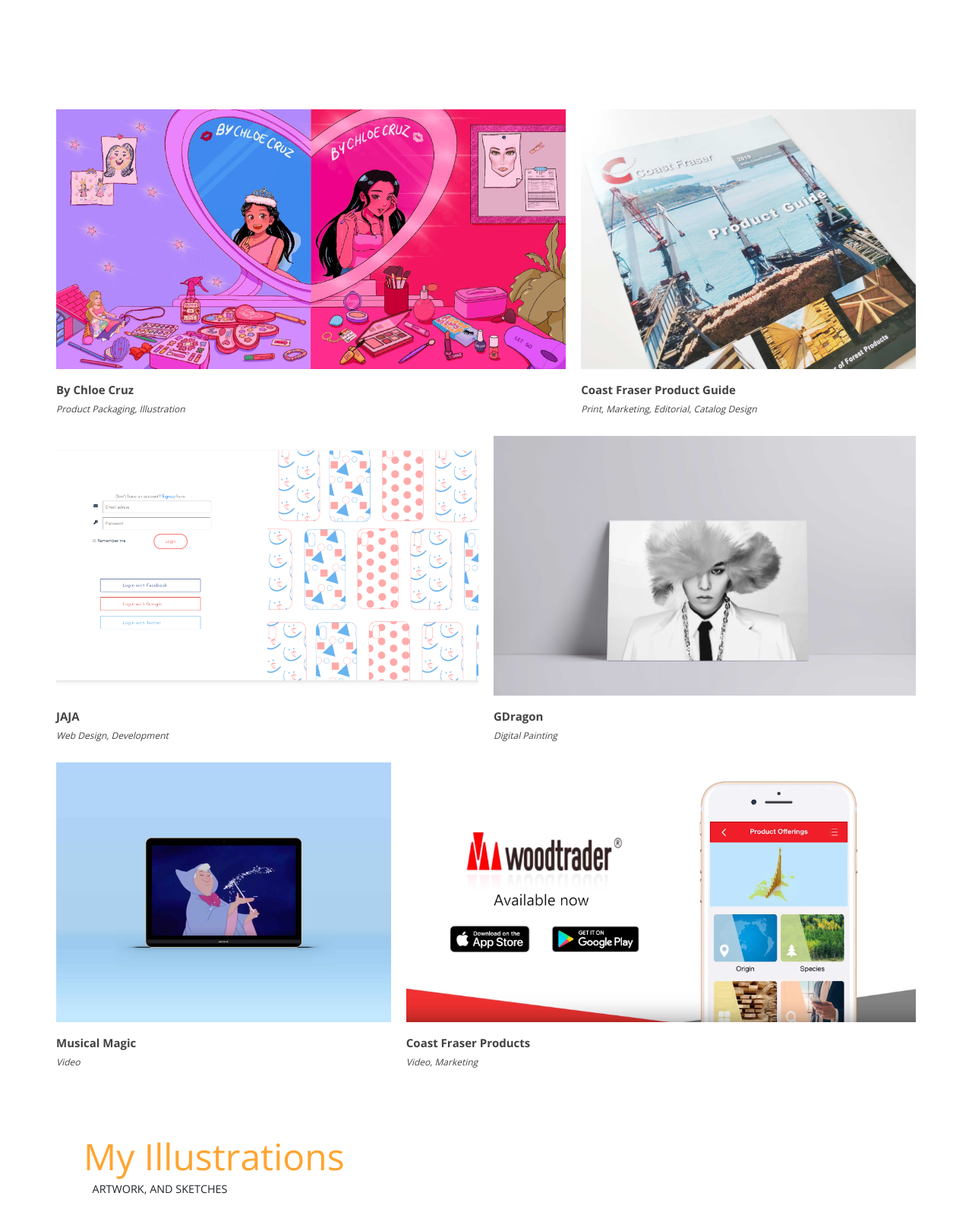
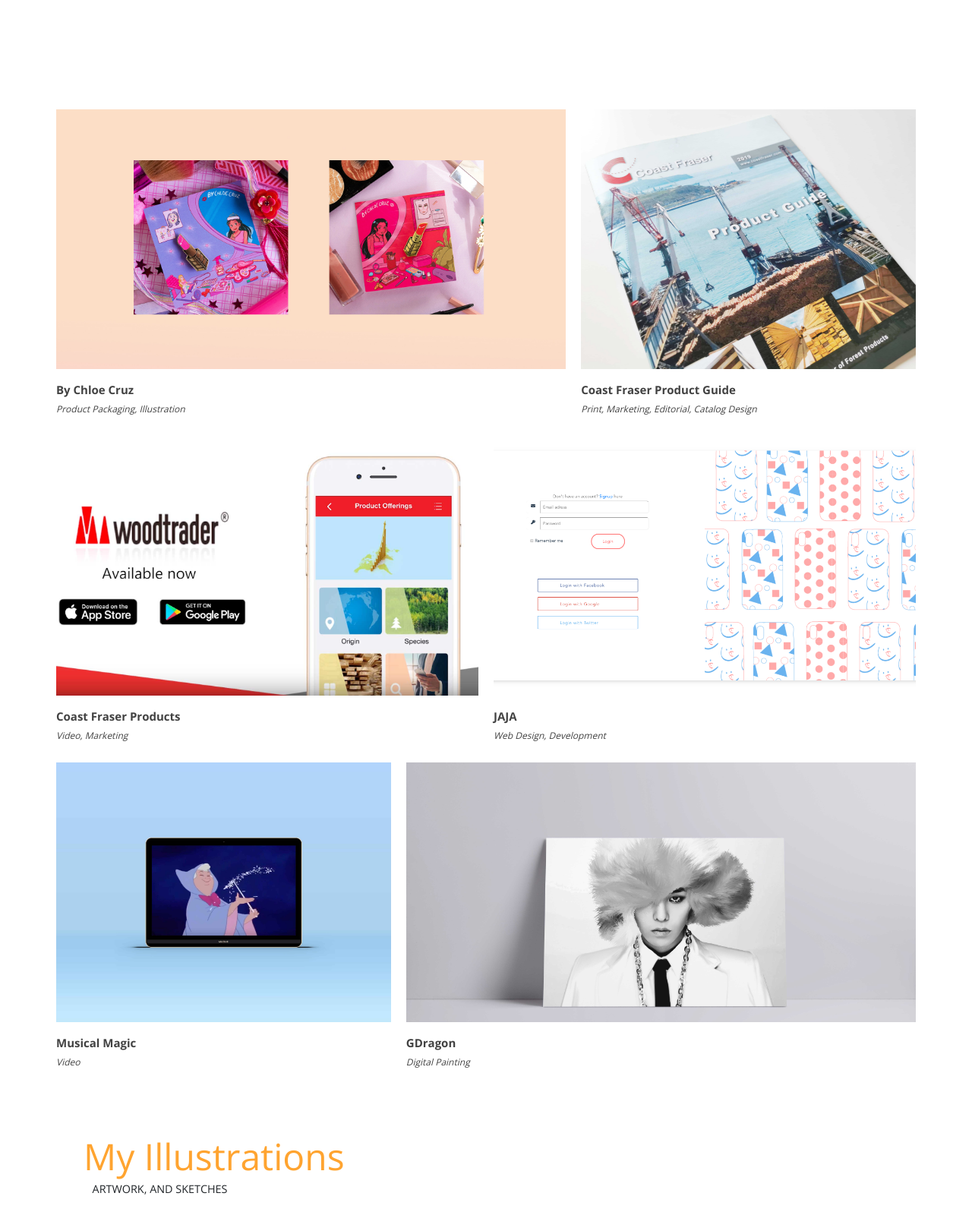
Before and after one commit to aprildelfino/Portfolio, a plain HTML site: page index.html in a window 1280 px wide. Shown: the part 640-2236 px from the top of the page at 76% size. Drawn offline with nearby package versions, Linux system fonts and the light colour scheme.

Commit message:
updated bychloecruz images

```diff
--- a/css/style.css
+++ b/css/style.css
@@ -174,10 +174,11 @@ p {
 
 .galleryslot {
   width: 100%;
-  max-height: 100%;
   padding: 10px;
-  -ms-flex: auto;
-  flex: auto;
+}
+.galleryslotw {
+  width: 100%;
+  padding: 10px;
 }
 
 #layout1 {
@@ -226,9 +227,10 @@ p {
 #image1 {
   width: 100%;
   height: 90%;
-  background-image: url(/images/bychloecruz_makeup_packaging.jpg);
+  background-image: url(/images/bychloecruz_pin.jpg);
   background-position: center;
   background-size: cover;
+  background-repeat: no-repeat;
 }
 /* #image1:hover {
   background-image: url('/images/bychloecruz_makeup_packaging_back.jpg');
@@ -596,8 +598,16 @@ p {
   -ms-flex: 100%;
   flex: 100% !important;
 }
+.galleryslotw {
+  -ms-flex: 100%;
+  flex: 100% !important;
+}
 .bottomnav {
   width: 100vw;
+}
+.images {
+  background-size: contain !important;
+  background-repeat: no-repeat;
 }
 
 }
@@ -700,5 +710,4 @@ p {
   padding: 10em;
 }
 
-
 }
--- a/index.html
+++ b/index.html
@@ -84,14 +84,14 @@
     <div class="gallery">
 
       <div class="galleryrow">
-        <a class="galleryslot" id="layout1" href="/work/bychloecruz.html">
+        <a class="galleryslotw" id="layout1" href="/work/bychloecruz.html">
           <div id="image1" class="images"></div>
           <p class="worklabels">
             <span id="workname">By Chloe Cruz</span>
             <br><i>Product Packaging, Illustration</i>
           </p>
         </a>
-        <a class="galleryslot" id="layout2" href="/work/coastfraser.html">
+        <a class="galleryslotw" id="layout2" href="/work/coastfraser.html">
           <div id="image2" class="images"></div>
           <p class="worklabels">
             <span id="workname">Coast Fraser Product Guide</span>
@@ -101,18 +101,18 @@
       </div>
 
       <div class="galleryrow">
-        <a class="galleryslot" id="layout3" href="/work/jaja.html">
+        <a class="galleryslotw" id="layout3" href="/work/gdragon.html">
+          <div id="image6" class="images"></div>
+          <p class="worklabels">
+            <span id="workname">Coast Fraser Products</span>
+            <br><i>Video, Marketing</i>
+          </p>
+        </a>
+        <a class="galleryslotw" id="layout3" href="/work/jaja.html">
           <div id="image3" class="images"></div>
           <p class="worklabels">
             <span id="workname">JAJA</span>
             <br><i>Web Design, Development</i>
-          </p>
-        </a>
-        <a class="galleryslot" id="layout3" href="/work/gdragon.html">
-          <div id="image4" class="images"></div>
-          <p class="worklabels">
-            <span id="workname">GDragon</span>
-            <br><i>Digital Painting</i>
           </p>
         </a>
       </div>
@@ -125,11 +125,11 @@
             <br><i>Video</i>
           </p>
         </a>
-        <a class="galleryslot" id="layout1" href="/work/coastfraservideo.html">
-          <div id="image6" class="images"></div>
+        <a class="galleryslotw" id="layout1" href="/work/gdragon.html">
+          <div id="image4" class="images"></div>
           <p class="worklabels">
-            <span id="workname">Coast Fraser Products</span>
-            <br><i>Video, Marketing</i>
+            <span id="workname">GDragon</span>
+            <br><i>Digital Painting</i>
           </p>
         </a>
       </div>
```
Also changed, not shown: work/bychloecruz.html (+2 -2 lines), images/bychloecruz_pin.jpg (added), 1 other file.
